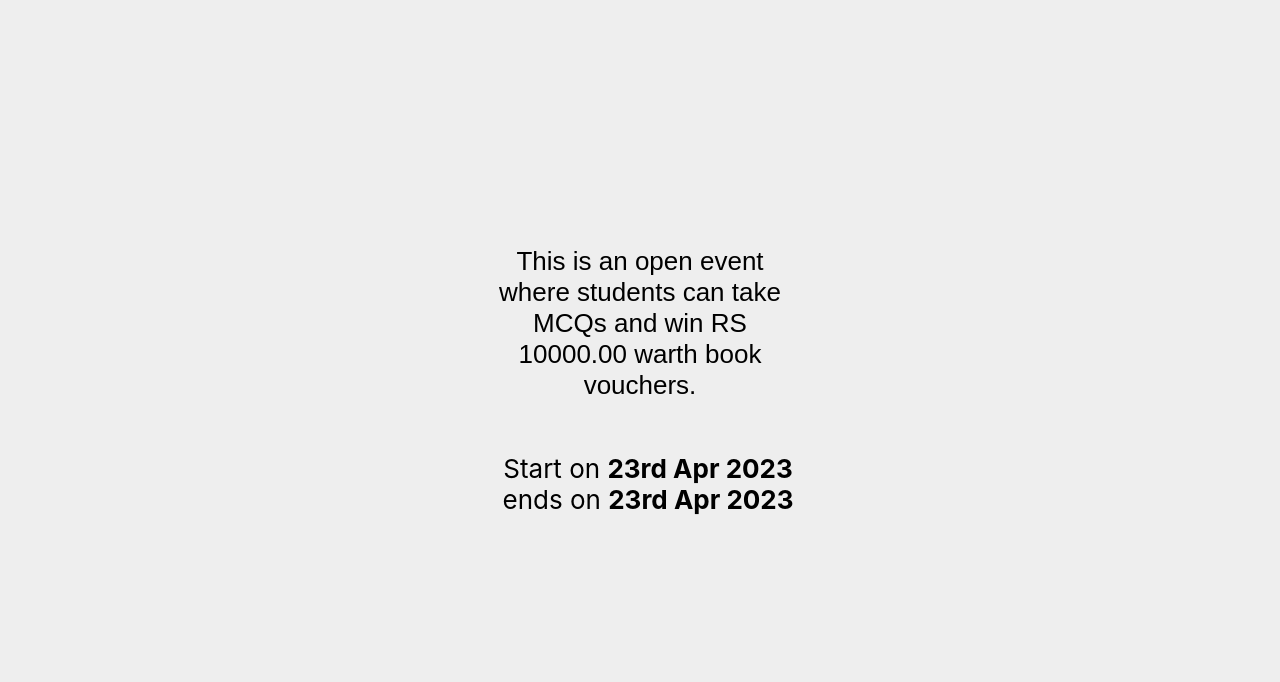
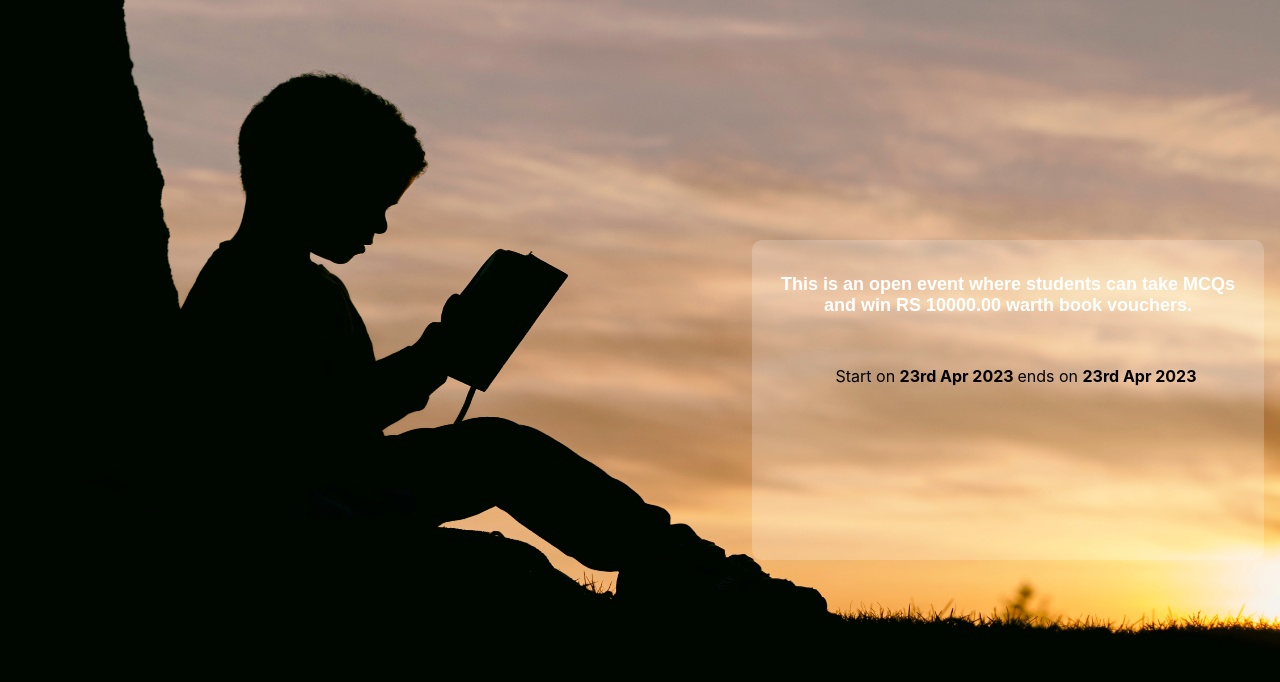
Before and after one commit to DimuthuRoshan/learn-and-win, a React (Create React App) app: page / in a window 1280 px wide. Shown: the top 682 px of the page. Built offline with nearby package versions, Linux system fonts and the light colour scheme; no server answers.

Commit message:
Login page changes

```diff
--- a/src/App.css
+++ b/src/App.css
@@ -1,38 +1,18 @@
 .App {
-  text-align: center;
-}
-
-.App-logo {
-  height: 40vmin;
-  pointer-events: none;
-}
-
-@media (prefers-reduced-motion: no-preference) {
-  .App-logo {
-    animation: App-logo-spin infinite 20s linear;
-  }
+  background-image: linear-gradient(
+      to left,
+      rgba(104, 255, 255, 0.292),
+      rgba(0, 0, 0, 0.483)
+    ),
+    url("./assets/images/app-background-img.jpg");
+  background-repeat: round;
+  display: flex;
 }
 
 .App-header {
-  background-color: #eeeeee;
   min-height: 100vh;
-  display: flex;
-  flex-direction: column;
-  align-items: center;
-  justify-content: center;
   font-size: calc(10px + 2vmin);
   color: white;
+  display: flex;
+  align-items: center;
 }
-
-.App-link {
-  color: #61dafb;
-}
-
-@keyframes App-logo-spin {
-  from {
-    transform: rotate(0deg);
-  }
-  to {
-    transform: rotate(360deg);
-  }
-}
--- a/src/App.styled.components.tsx
+++ b/src/App.styled.components.tsx
@@ -1,23 +1,53 @@
 import styled from "styled-components";
+import bg from "./assets/images/app-background-img.jpg";
 
 export const EventDescription = styled.p`
   font-family: Century Gothic, CenturyGothic, AppleGothic, sans-serif;
-  color: black;
+  color: white;
+  font-size: 18px;
+  font-weight: bold;
+  padding: 1rem;
 `;
 
 export const EventDetailsContainer = styled.div`
-  width: 25%;
   min-width: 300px;
+  text-align: center;
 `;
 
 export const Label = styled.p`
   color: black;
   margin-left: 1rem;
+  text-align: center;
 `;
 
 export const EventDtatesSection = styled.div`
-  justify-content: start;
+  justify-content: center;
   display: flex;
 `;
 
+export const LoginContainer = styled.div`
+  display: flex;
+  justify-content: center;
+  margin: 1rem;
+  width: 40%;
+  height: 40%;
+  background: rgb(255,255,255,0.2);
+  border-radius: 10px;
+}
+`;
+
+export const AppContainer = styled.div`
+  background: url(${bg});
+  height: 100vh;
+  background-repeat: round;
+  display: flex;
+  justify-content: end;
+  align-items: center;
+`;
+
+export const GoogleBtnContainer = styled.div`
+  display: flex;
+  justify-content: center;
+`;
+
 export const LogOutBtn = styled.button``;
--- a/src/App.tsx
+++ b/src/App.tsx
@@ -5,11 +5,16 @@ import {
   EventDetailsContainer,
   Label,
   EventDtatesSection,
+  LoginContainer,
   LogOutBtn,
+  AppContainer,
+  GoogleBtnContainer,
 } from "./App.styled.components";
 import { EVENT_DETAILS, LABLE_TEXT } from "./constant";
 import { GoogleLogin, googleLogout } from "@react-oauth/google";
 import jwtDecode from "jwt-decode";
+
+import "./assets/images/app-background-img.jpg";
 
 function App() {
   const [logedInUser, setLogedInUser] = useState<any>(
@@ -38,15 +43,14 @@ function App() {
   };
 
   return (
-    <div className="App">
-      <header className="App-header">
+    <AppContainer>
+      <LoginContainer>
         {logedInUser ? (
           <React.Fragment>
             <p>{logedInUser.user}</p>
             <LogOutBtn onClick={handleOnLogOut}>Log Out</LogOutBtn>
           </React.Fragment>
         ) : (
-          <React.Fragment>
           <EventDetailsContainer>
             <EventDescription>{EVENT_DETAILS}</EventDescription>
             <EventDtatesSection>
@@ -57,12 +61,16 @@ function App() {
                 <strong>23rd Apr 2023</strong>
               </Label>
             </EventDtatesSection>
+            <GoogleBtnContainer>
+              <GoogleLogin
+                onSuccess={handleOnSuccess}
+                onError={handleOnError}
+              />
+            </GoogleBtnContainer>
           </EventDetailsContainer>
-            <GoogleLogin onSuccess={handleOnSuccess} onError={handleOnError} />
-          </React.Fragment>
         )}
-      </header>
-    </div>
+      </LoginContainer>
+    </AppContainer>
   );
 }
 
```
Also changed, not shown: src/assets/images/app-background-img.jpg (added), 1 other file (tests, documents, lock files or other folders). Lines whose indentation alone changed are shown as unchanged.
